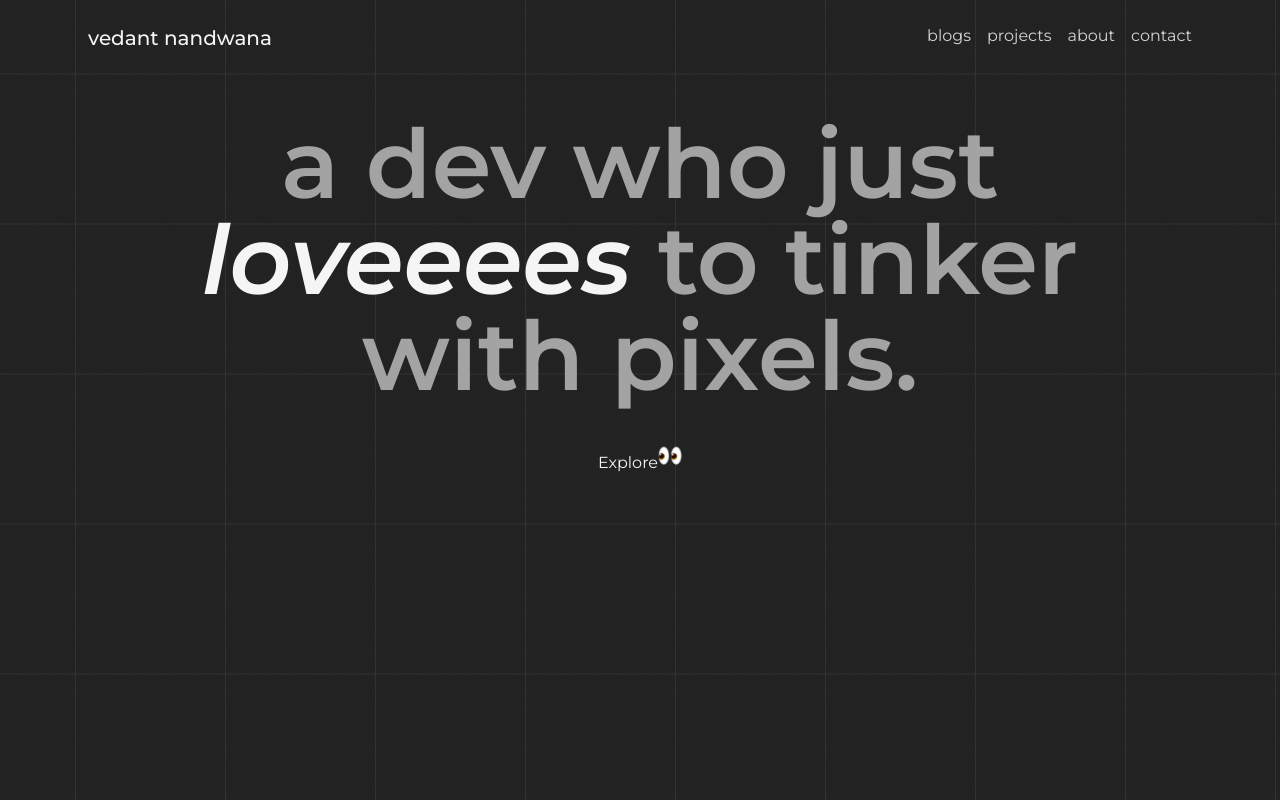
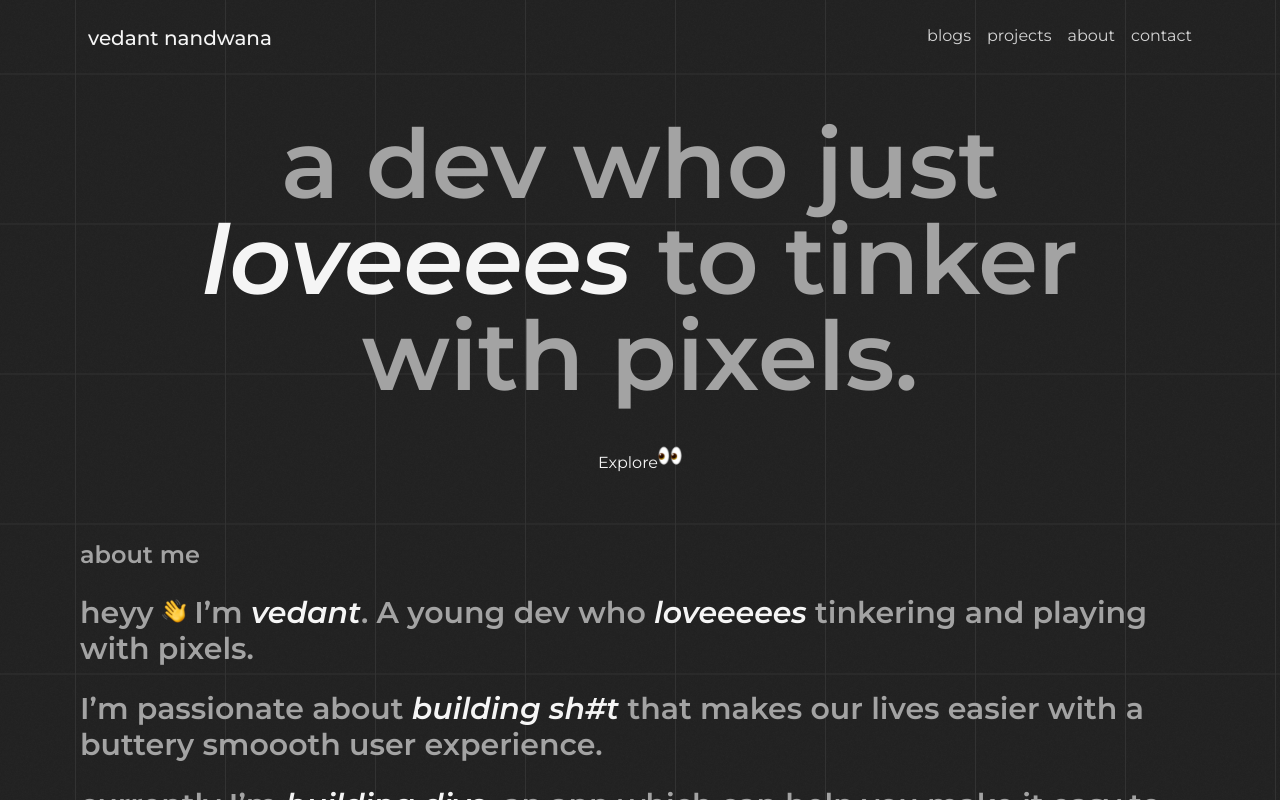
Before and after one commit to vedantnn71/vedantnandwana.me, a Next.js app: page / in a window 1280 px wide. Built offline with nearby package versions, Linux system fonts and the light colour scheme.

Commit message:
feat: implement about component

```diff
--- /dev/null
+++ b/src/components/about.tsx
@@ -0,0 +1,30 @@
+import { Emoji } from "@/components";
+import { ReactNode } from "react";
+
+export const About = () => (
+  <div className="flex flex-col w-full h-full text-neutral-400 font-semibold text-3xl gap-6">
+    <h1 className="text-2xl">about me</h1>
+    <p className="">
+      heyy <Emoji name="wave" size={24} /> I’m <Highlight>vedant</Highlight>. A
+      young dev who <Highlight>loveeeees</Highlight> tinkering and playing with
+      pixels.
+    </p>
+    <p>
+      I’m passionate about <Highlight>building sh#t</Highlight> that makes our
+      lives easier with a <span className="stretch underline-offset-8 hover:underline decoration-wavy ease-out">buttery smoooth</span> user experience.
+    </p>
+    <p>
+      {" "}
+      currently I’m <Highlight>building dive.</Highlight> an app which can help
+      you make it easy to plan your life.
+    </p>
+  </div>
+);
+
+type HighlightProps = {
+  children: ReactNode;
+};
+
+const Highlight = ({ children }: HighlightProps) => (
+  <span className="text-neutral-100 italic">{children}</span>
+);
--- a/src/components/index.tsx
+++ b/src/components/index.tsx
@@ -4,3 +4,4 @@ export * from "./layout";
 export * from "./icons";
 export * from "./hero";
 export * from "./emoji";
+export * from "./about";
--- a/src/pages/index.tsx
+++ b/src/pages/index.tsx
@@ -1,9 +1,10 @@
-import { Layout, Hero } from "@/components";
+import { Layout, Hero, About } from "@/components";
 
 export default function Index() {
   return (
     <Layout>
       <Hero />
+      <About />
     </Layout>
   )
 }
--- a/src/styles/globals.css
+++ b/src/styles/globals.css
@@ -7,15 +7,28 @@
   color-scheme: dark;
 }
 
+::selection {
+  @apply bg-neutral-700 text-neutral-100;
+}
+
 body {
   @apply bg-neutral-900 bg-repeat text-neutral-100;
 
-  background-image: url('/noise.png');
+  background-image: url("/noise.png");
 }
 
 .background-grid {
   @apply h-screen w-screen fixed top-0 left-0;
   @apply pointer-events-none z-[-1];
 
-  background: url('/grid.png');
+  background: url("/grid.png");
 }
+
+.stretch {
+  display: inline-flex;
+}
+
+.stretch:hover {
+  transform: scale(1.125, 1);
+  @apply mx-4 transition-all duration-300;
+}
```
